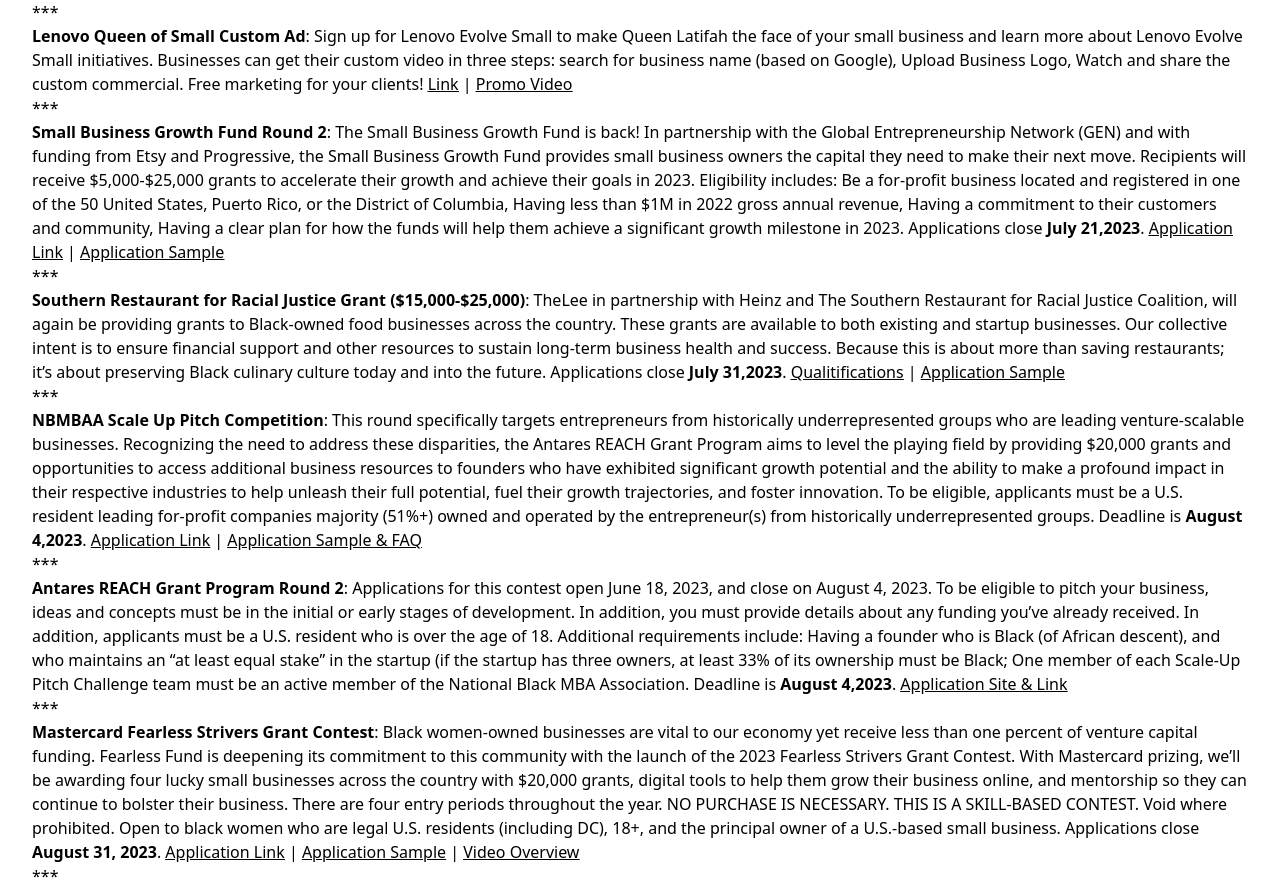
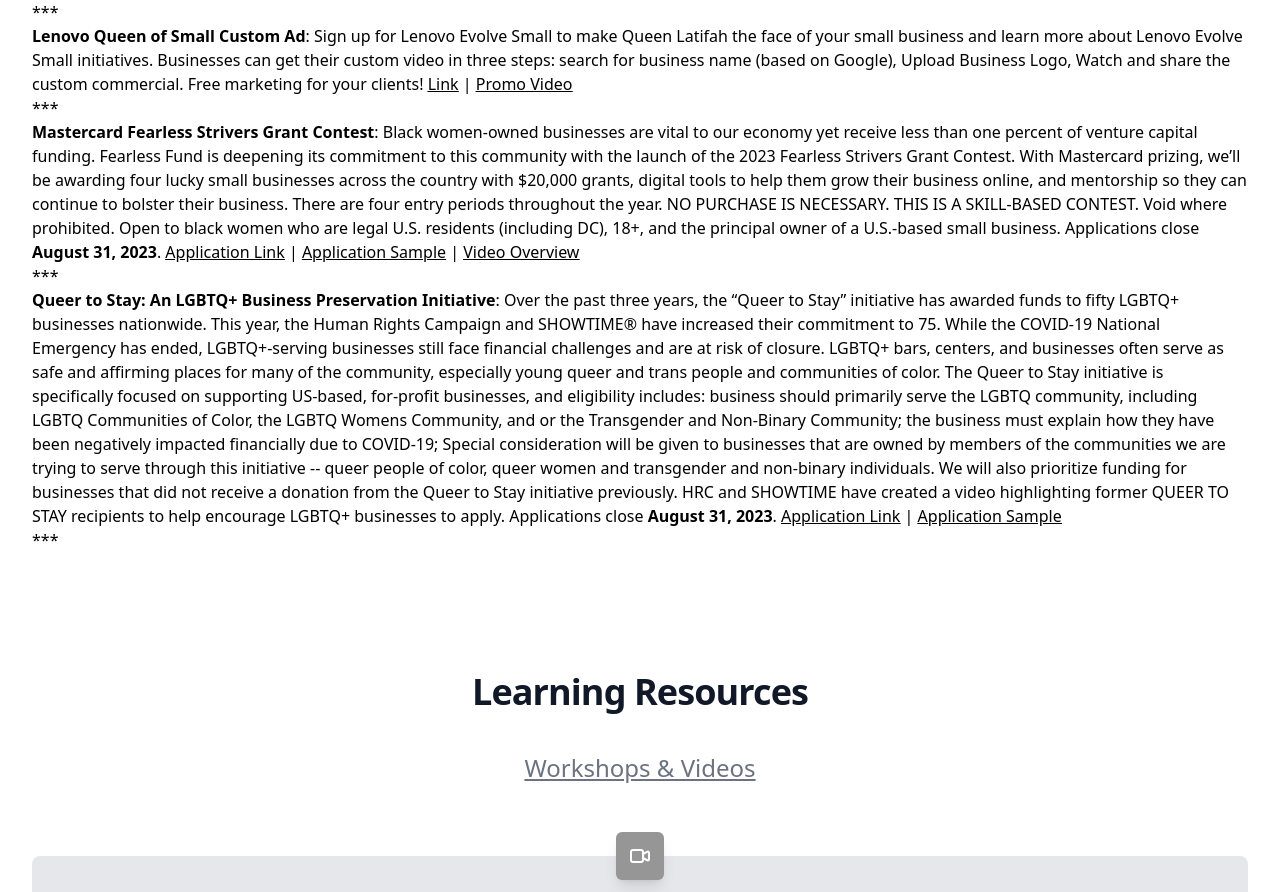
Before and after one commit to ericagirges/cnpp-website, a Next.js app in the folder app/: page /components/ResourcesContent in a window 1280 px wide. Shown: the part 1744-2636 px from the top of the page. Built offline with nearby package versions, Linux system fonts and the light colour scheme.

Commit message:
Update ResourcesContent.js

```diff
--- a/app/pages/components/ResourcesContent.js
+++ b/app/pages/components/ResourcesContent.js
@@ -54,14 +54,6 @@ const TextComponent = () => (
 <p><b>Amazon Small Business Academy</b>:Amazon’s Small Business Academy gives early-stage entrepreneurs and small business owners the tools, resources, and networking opportunities to help grow their businesses online. The new ASBA experience features three self-service educational tracks—Start, Build, and Launch—for a customizable experience based on where entrepreneurs are in their business journey. The program was designed in partnership with the Collegiate Entrepreneurs’ Organization (CEO), the premier entrepreneurship network with over 250 chapters on university campuses across the globe. In addition to informing ASBA’s curriculum, CEO's bench of experts—including professors and small business owners in residence—will participate in live weekly “office hours” as a supplement to educational webinars and on-demand learning. Check out the library  <u><a href="https://www.smallbusiness.amazon/">Here</a></u></p>
 <p>*** </p>
 <p><b>Lenovo Queen of Small Custom Ad</b>: Sign up for Lenovo Evolve Small to make Queen Latifah the face of your small business and learn more about Lenovo Evolve Small initiatives. Businesses can get their custom video in three steps: search for business name (based on Google), Upload Business Logo, Watch and share the custom commercial. Free marketing for your clients! <u><a href="https://www.lenovo.com/us/en/evolvesmall/">Link</a></u> | <u><a href="https:/lenovoevolvesmall.com/">Promo Video</a></u></p>
-<p>*** </p>
-<p><b>Small Business Growth Fund Round 2</b>: The Small Business Growth Fund is back! In partnership with the Global Entrepreneurship Network (GEN) and with funding from Etsy and Progressive, the Small Business Growth Fund provides small business owners the capital they need to make their next move. Recipients will receive $5,000-$25,000 grants to accelerate their growth and achieve their goals in 2023. Eligibility includes: Be a for-profit business located and registered in one of the 50 United States, Puerto Rico, or the District of Columbia, Having less than $1M in 2022 gross annual revenue, Having a commitment to their customers and community, Having a clear plan for how the funds will help them achieve a significant growth milestone in 2023. Applications close <b>July 21,2023</b>. <u><a href="https://helloalice.com/grants/sbgf">Application Link</a></u> | <u><a href="https://rescue.box.com/s/imcdsgtawdcvv91y7eppzx0djtylrmxc">Application Sample</a></u></p>
-<p>*** </p>
-<p><b>Southern Restaurant for Racial Justice Grant ($15,000-$25,000)</b>: TheLee in partnership with Heinz and The Southern Restaurant for Racial Justice Coalition, will again be providing grants to Black-owned food businesses across the country. These grants are available to both existing and startup businesses. Our collective intent is to ensure financial support and other resources to sustain long-term business health and success. Because this is about more than saving restaurants; it’s about preserving Black culinary culture today and into the future. Applications close <b>July 31,2023</b>. <u><a href="https://rescue.box.com/s/citxma6xmisazqsnnmxqsw2xgrzmm4ki">Qualitifications</a></u> | <u><a href="https://rescue.box.com/s/jspkpajp6f7gptcn7obz1snauf47ana5">Application Sample</a></u></p>
-<p>*** </p>
-<p><b>NBMBAA Scale Up Pitch Competition</b>: This round specifically targets entrepreneurs from historically underrepresented groups who are leading venture-scalable businesses. Recognizing the need to address these disparities, the Antares REACH Grant Program aims to level the playing field by providing $20,000 grants and opportunities to access additional business resources to founders who have exhibited significant growth potential and the ability to make a profound impact in their respective industries to help unleash their full potential, fuel their growth trajectories, and foster innovation. To be eligible, applicants must be a U.S. resident leading for-profit companies majority (51%+) owned and operated by the entrepreneur(s) from historically underrepresented groups. Deadline is <b>August 4,2023</b>. <u><a href="https://helloalice.com/grants/antares-capital/">Application Link</a></u> | <u><a href="https://rescue.box.com/s/5z3ey52c0hfjwatzty4ni36mkrve3wxt">Application Sample & FAQ</a></u></p>
-<p>*** </p>
-<p><b>Antares REACH Grant Program Round 2</b>: Applications for this contest open June 18, 2023, and close on August 4, 2023. To be eligible to pitch your business, ideas and concepts must be in the initial or early stages of development. In addition, you must provide details about any funding you’ve already received.  In addition, applicants must be a U.S. resident who is over the age of 18. Additional requirements include: Having a founder who is Black (of African descent), and who maintains an “at least equal stake” in the startup (if the startup has three owners, at least 33% of its ownership must be Black; One member of each Scale-Up Pitch Challenge team must be an active member of the National Black MBA Association. Deadline is <b>August 4,2023</b>. <u><a href="https://nbmbaa.org/scale-up-pitch-challenge/">Application Site & Link</a></u></p>
 <p>*** </p>
 <p><b>Mastercard Fearless Strivers Grant Contest</b>: Black women-owned businesses are vital to our economy yet receive less than one percent of venture capital funding. Fearless Fund is deepening its commitment to this community with the launch of the 2023 Fearless Strivers Grant Contest. With Mastercard prizing, we’ll be awarding four lucky small businesses across the country with $20,000 grants, digital tools to help them grow their business online, and mentorship so they can continue to bolster their business. There are four entry periods throughout the year. NO PURCHASE IS NECESSARY. THIS IS A SKILL-BASED CONTEST. Void where prohibited. Open to black women who are legal U.S. residents (including DC), 18+, and the principal owner of a U.S.-based small business. Applications close <b>August 31, 2023</b>. <u><a href="https://fearlessfund.smapply.io/prog/2023_fearless_strivers_grant_contest/"> Application Link</a></u> | <u><a href="https://rescue.box.com/s/6q2co9zjjr358bpkta739xr6ccqeomw8">Application Sample</a></u> | <u><a href="https://youtu.be/1pa2GOa4RPA">Video Overview</a></u></p>
 <p>*** </p>
```
